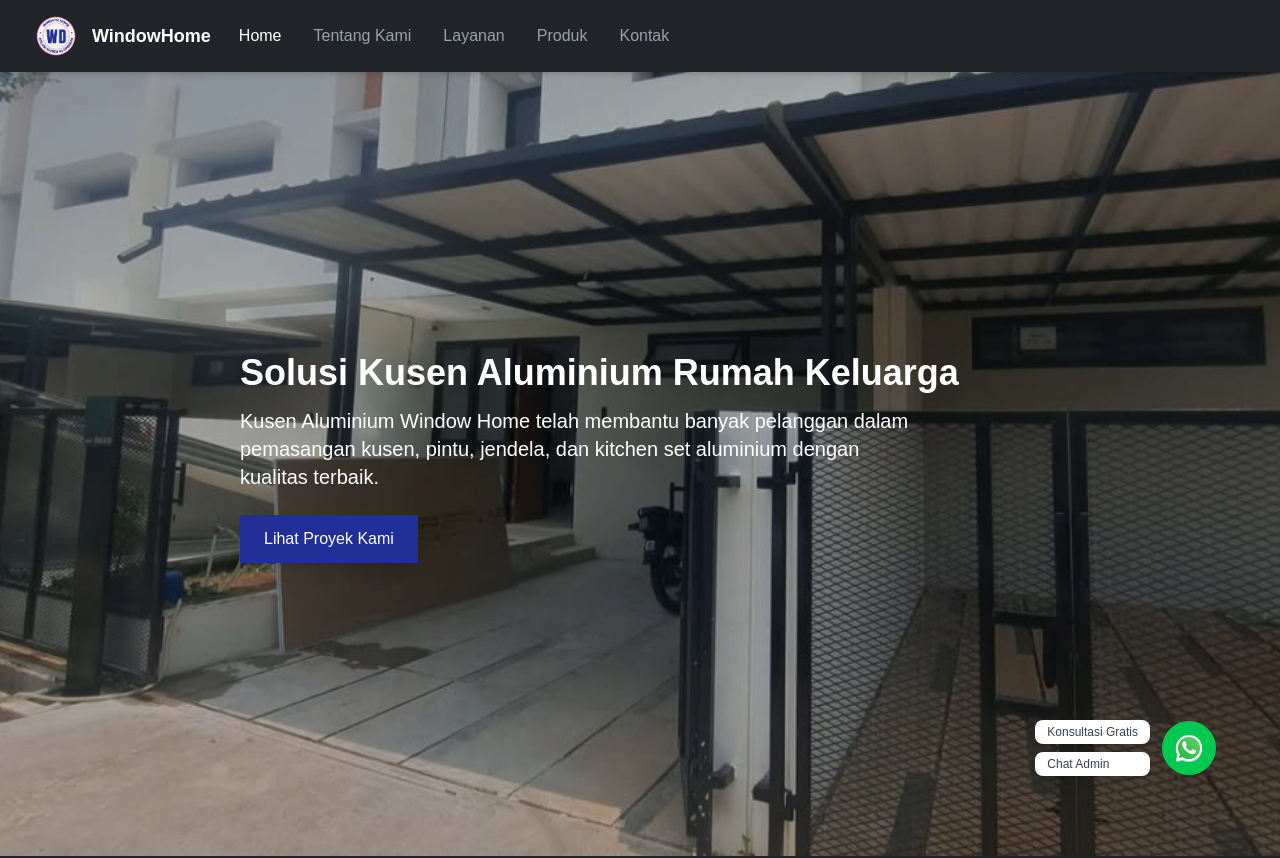
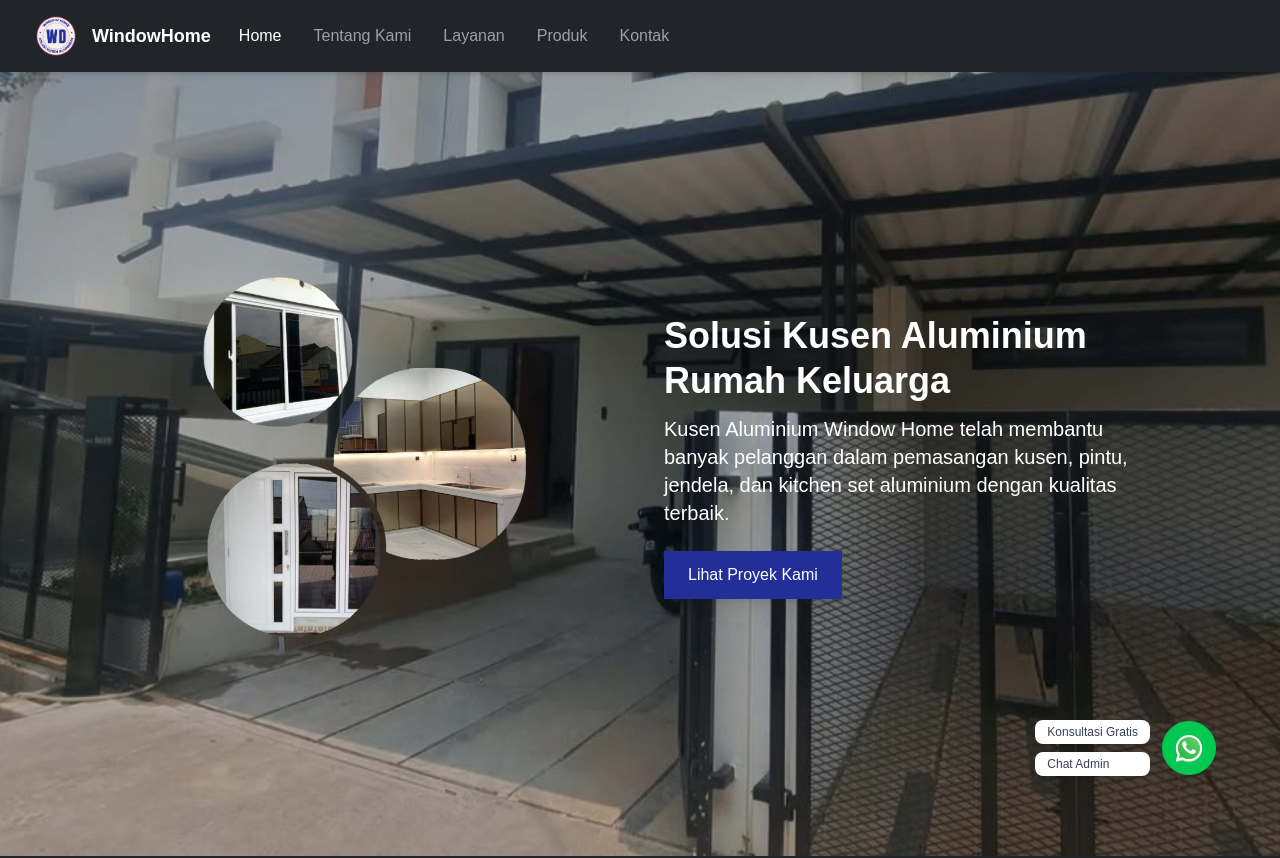
Before and after one commit to difhaels/next-windowhome, a Next.js app: page / in a window 1280 px wide. Shown: the top 858 px of the page. Built offline with nearby package versions, Linux system fonts and the light colour scheme; no server answers; the database is empty.

Commit message:
new banner

```diff
--- a/src/components/Banner.jsx
+++ b/src/components/Banner.jsx
@@ -1,31 +1,48 @@
-"use client"
+"use client";
 import Image from "next/image";
 
 export default function Banner() {
   const scrollToProjects = () => {
     document.getElementById("projects")?.scrollIntoView({ behavior: "smooth" });
   };
+
   return (
     <div className="relative w-full h-screen overflow-hidden">
       {/* Background Image */}
-      <div className="absolute inset-0 w-full h-full">
+      <div className="absolute inset-0 w-full h-full -z-10">
         <Image
           src="/bg.jpg"
           alt="Banner"
-          layout="fill"
-          objectFit="cover"
+          fill
+          className="object-cover brightness-80"
           priority
-          className="brightness-80"
         />
       </div>
 
       {/* Overlay Content */}
-      <div className="relative z-10 flex flex-col items-start justify-center h-full max-w-4xl mx-auto px-6 md:px-12 text-white">
+      <div className="relative z-10 max-w-6xl mx-auto px-6 md:px-12 h-full flex items-center">
+        <div className="flex flex-col md:flex-row items-center md:items-center gap-12 w-full">
+          {/* KIRI: Gambar produk */}
+          <div className="w-full md:w-1/2 flex justify-center">
+            <Image
+              src="/produk.png"
+              alt="produk"
+              width={350}
+              height={350}
+              className="object-contain"
+              priority
+            />
+          </div>
+
+          {/* KANAN: Text */}
+          <div className="w-full md:w-1/2 text-white">
             <h1 className="text-3xl md:text-4xl font-semibold leading-tight">
               Solusi Kusen Aluminium Rumah Keluarga
             </h1>
-        <p className="text-lg md:text-xl mt-3 max-w-2xl">
-          Kusen Aluminium Window Home telah membantu banyak pelanggan dalam pemasangan kusen, pintu, jendela, dan kitchen set aluminium dengan kualitas terbaik.
+            <p className="text-lg md:text-xl mt-3 max-w-xl">
+              Kusen Aluminium Window Home telah membantu banyak pelanggan dalam
+              pemasangan kusen, pintu, jendela, dan kitchen set aluminium dengan
+              kualitas terbaik.
             </p>
             <button
               onClick={scrollToProjects}
@@ -35,5 +52,7 @@ export default function Banner() {
             </button>
           </div>
         </div>
+      </div>
+    </div>
   );
 }
```
Also changed, not shown: public/produk.png (added). Lines whose indentation alone changed are shown as unchanged.
